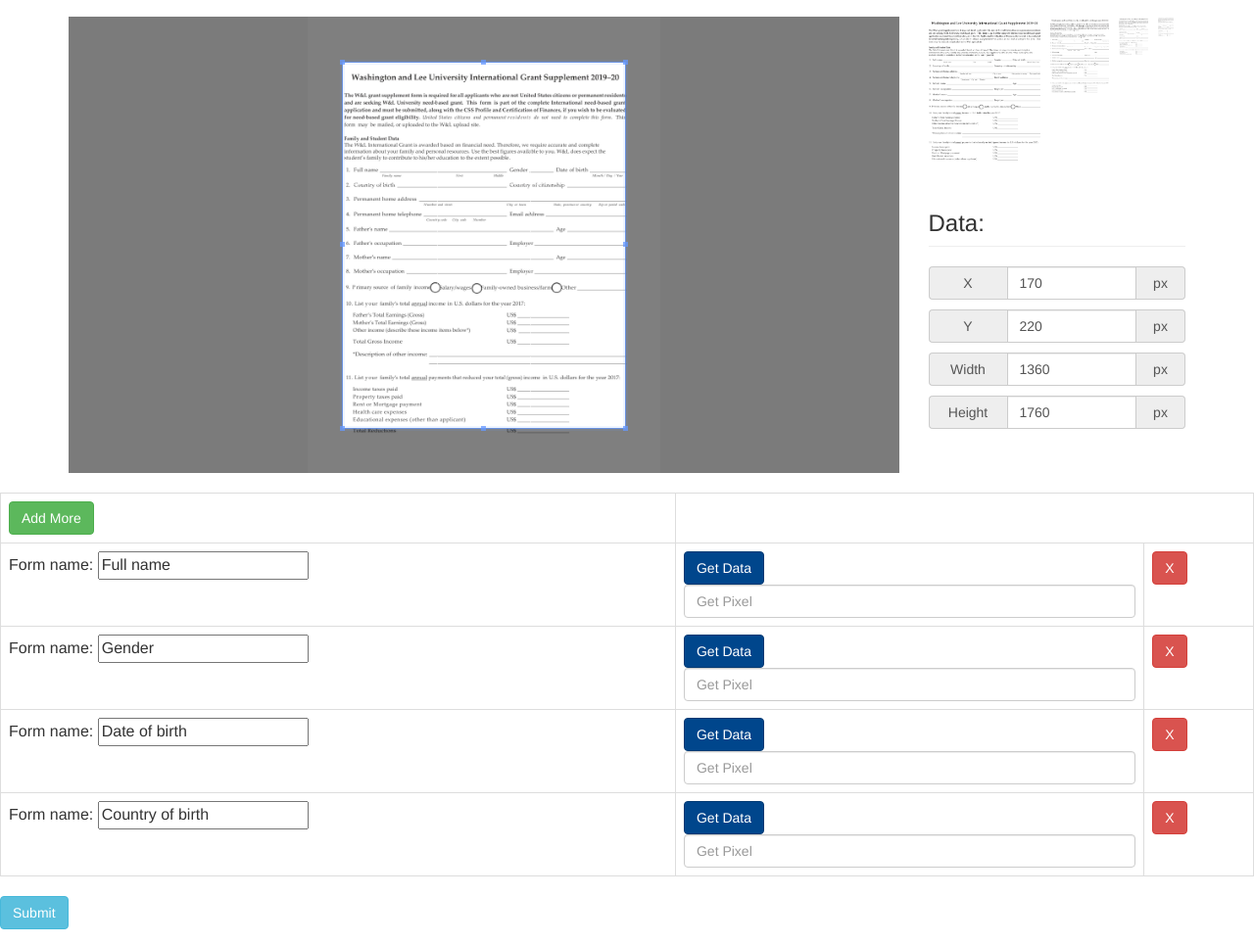
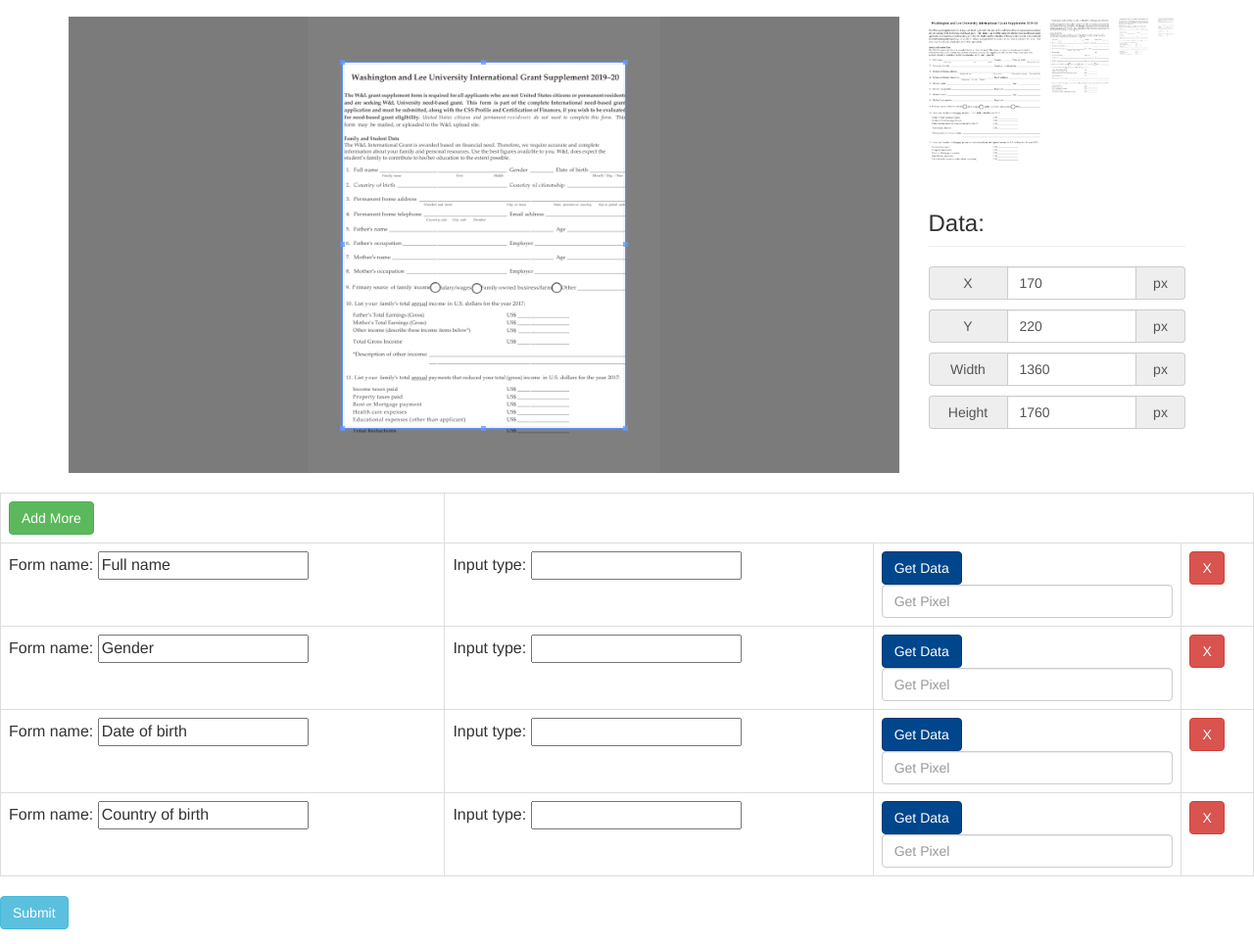
Before and after one commit to vietnakid/BedRock-Hackathon, a Flask app: page / in a window 1280 px wide. Shown: the part 79-1043 px from the top of the page at 98% size. Run offline with Flask 2, Linux system fonts and the light colour scheme; some libraries are stand-ins or nearby versions.

Commit message:
Commit to merge to develop

```diff
--- a/templates/index.html
+++ b/templates/index.html
@@ -66,6 +66,7 @@
                {% for form_name in form_names %}
                <tr id="row'+i+'">
                   <td>Form name: <input name="form-name-{{loop.index}}" type="text" value="{{form_name}}"></td>
+                  <td>Input type: <input name="input-type-{{loop.index}}" type="text"></td>
                   <td><button class="btn btn-primary" data-method="getData" data-option="" data-target="#putData{{loop.index}}" type="button"><span class="docs-tooltip" data-toggle="tooltip" title="$().cropper("getData")">Get Data</span></button><input name="form-possition-{{loop.index}}" class="form-control" id="putData{{loop.index}}" type="text" placeholder="Get Pixel"></td>
                   <td><button type="button" name="remove" id="{{loop.index}}" class="btn btn-danger btn_remove">X</button></td>
                </tr>
@@ -80,7 +81,8 @@
         var i= $('#total_form').val();
        $('#add').click(function(){
          i++;
-         $('#dynamic_field').append('<tr id="row'+i+'"><td>Form name: <input name="form-name-'+i+'" type="text"></td><td><button class="btn btn-primary" data-method="getData" data-option="" data-target="#putData'+i+'" type="button"><span class="docs-tooltip" data-toggle="tooltip" title="$().cropper("getData")">Get Data</span></button><input name="form-possition-'+i+'" class="form-control" id="putData'+i+'" type="text" placeholder="Get Pixel"></td><td><button type="button" name="remove" id="'+i+'" class="btn btn-danger btn_remove">X</button></td></tr>');
+         var form = '<tr id="row'+i+'"><td>Form name: <input name="form-name-'+i+'" type="text"></td><td><button class="btn btn-primary" data-method="getData" data-option="" data-target="#putData'+i+'" type="button"><span class="docs-tooltip" data-toggle="tooltip" title="$().cropper("getData")">Get Data</span></button><input name="form-possition-'+i+'" class="form-control" id="putData'+i+'" type="text" placeholder="Get Pixel"></td><td><button type="button" name="remove" id="'+i+'" class="btn btn-danger btn_remove">X</button></td></tr>'
+         $('#dynamic_field').append(form);
        });
 
        $(document).on('click', '.btn_remove', function(){
```
Also changed, not shown: static/js/javascript.js (line endings or trailing spaces).
